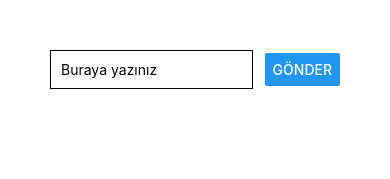
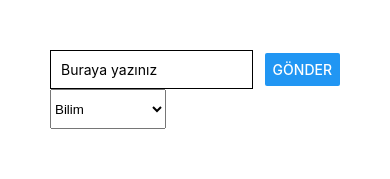
Before and after one commit to barbarosaffan/PublishApp, a React Native app: screen / in a window 390 px wide. Shown: the top 179 px of the page. Built offline with nearby package versions, Linux system fonts and the light colour scheme.

Commit message:
Picker component düzgün style'da eklendi

```diff
--- a/App.js
+++ b/App.js
@@ -17,6 +17,15 @@ const styles = StyleSheet.create({
     borderWidth: 1,
     padding: 10,
   },
+  pickerContainer: {
+    flexDirection: 'row',
+    justifyContent: 'flex-start',
+    alignItems: 'center',
+  },
+  pickerStyle: {
+    width: '40%',
+    height: 40,
+  },
   itemList: {
     padding: 10,
     marginVertical: 10,
@@ -27,19 +36,22 @@ const styles = StyleSheet.create({
 });
 
 const App = () => {
+  // Input ve girilen veriyi kaydetmek için.
   const [enteredBlog, setEnteredBlog] = useState('');
   const [publishments, setPublishments] = useState([]);
 
   const BlogInputHandler = (enteredText) => {
     setEnteredBlog(enteredText);
   };
+  // FlatList için.
   const addBlogHandler = () => {
     setPublishments(currentBlogs => [
       ...currentBlogs,
-      { key: Math.random().toString(), value: enteredBlog }
+      { id: Math.random().toString(), value: enteredBlog }
     ]);
   };
-
+  // Picker için.
+  const [selectedValue, setSelectedValue] = useState("Kategori");
   return (
     <View style={styles.screen}>
       <View style={styles.inputContainer}>
@@ -51,7 +63,20 @@ const App = () => {
         />
         <Button title="GÖNDER" onPress={addBlogHandler} />
       </View>
+      <View style={styles.pickerContainer}>
+        <Picker
+          selectedValue={selectedValue}
+          style={styles.pickerStyle}
+          onValueChange={(itemValue, itemIndex) => setSelectedValue(itemValue)}
+        >
+          <Picker.Item label="Bilim" value="bilim"/>
+          <Picker.Item label="Sanat" value="sanat"/>
+          <Picker.Item label="Kültür" value="kütlür"/>
+          <Picker.Item label="Spor" value="spor"/>
+        </Picker>
+      </View>
       <FlatList
+        keyExtractor={(item, index) => item.id}
         data={publishments}
         renderItem={itemData=> (
           <View style={styles.itemList}>
```
